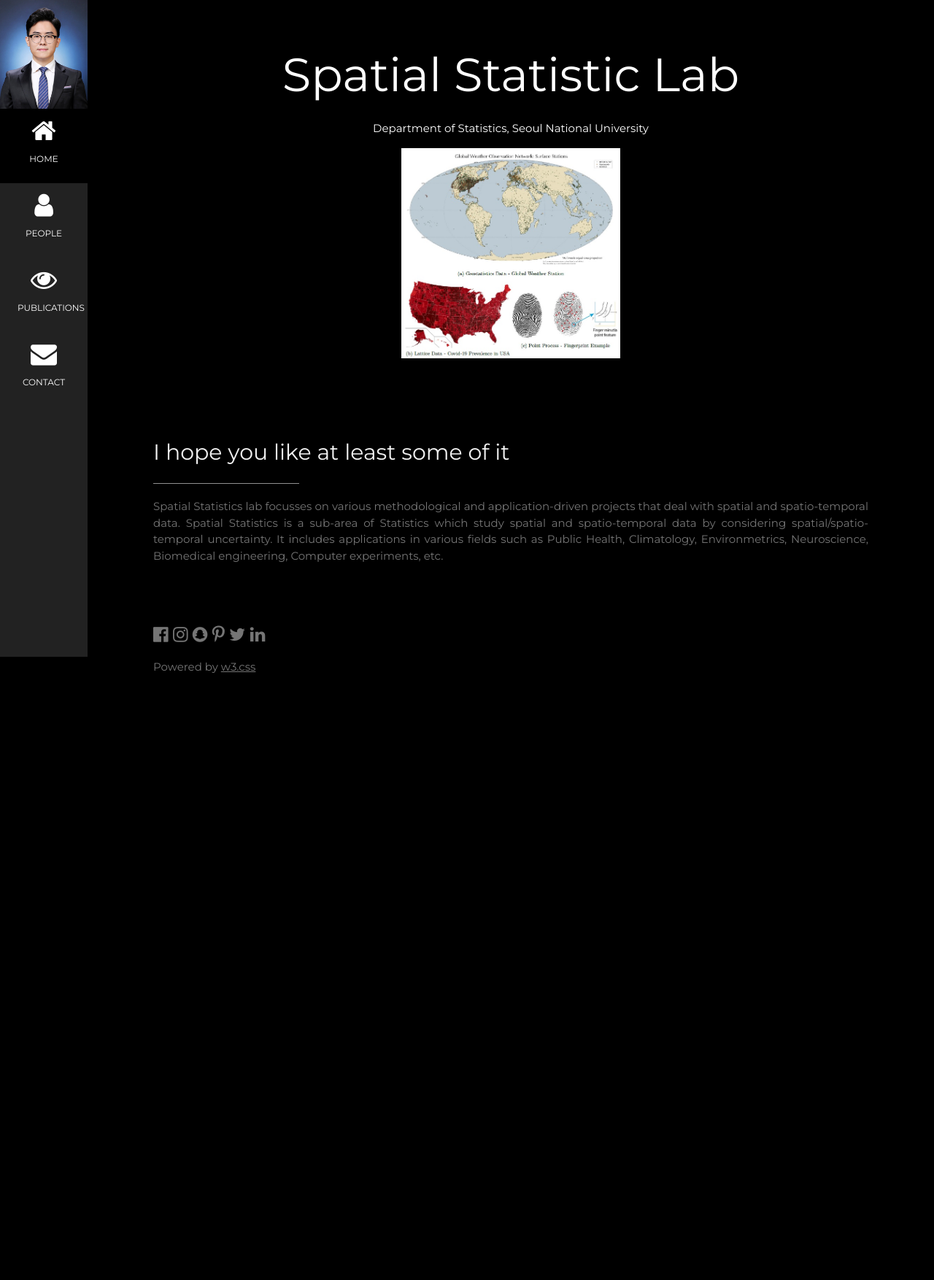
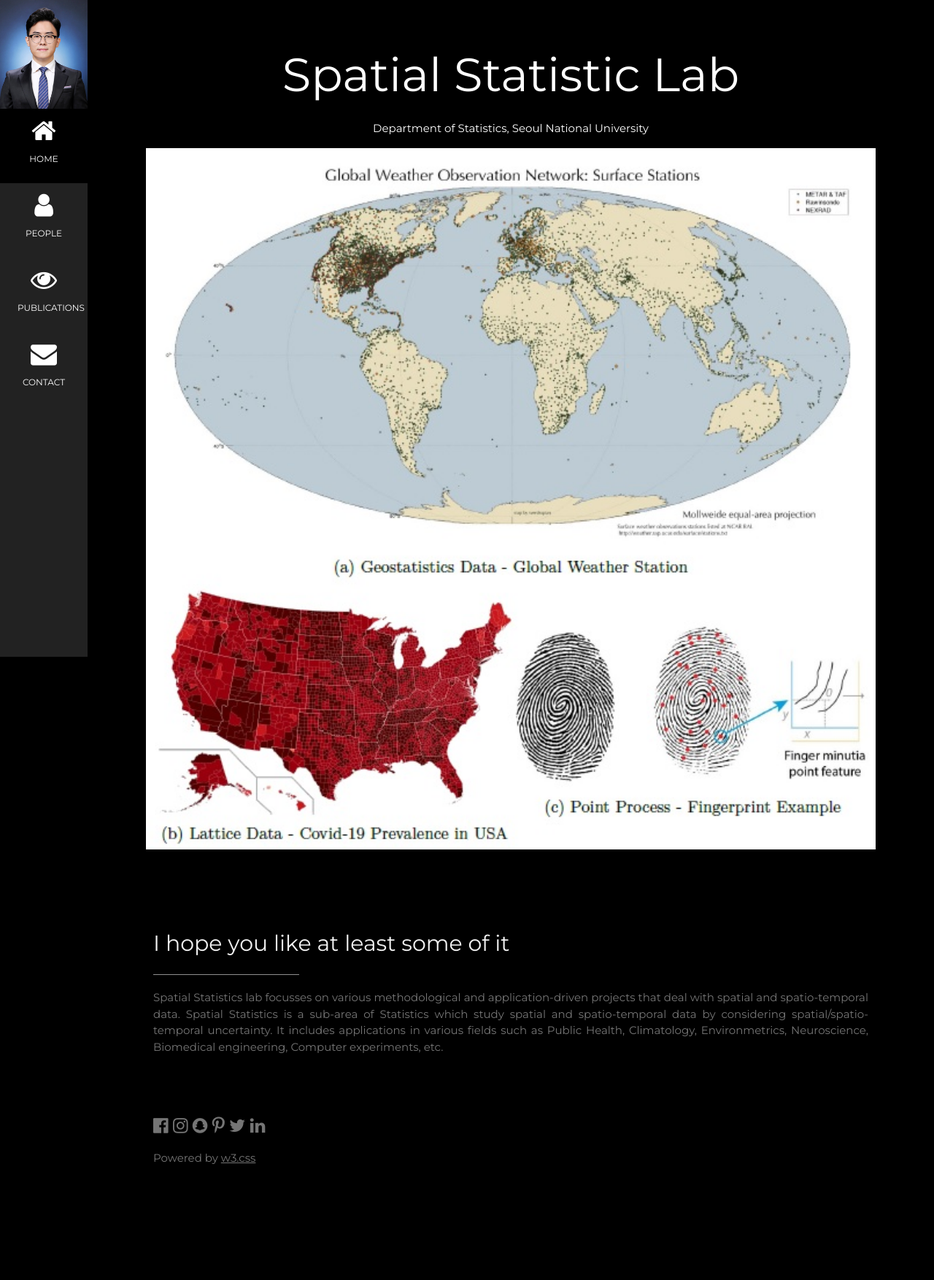
Before and after one commit to starestar/limcstat.github.io, a Jekyll site: the page index.html, which Jekyll copies as it is, in a window 1280 px wide. Shown: the whole page at 73% size. Built offline with Jekyll 4.4.1, drawn with Linux system fonts in a browser that asks for light colours; before the commit the page ends 1081 px from its top, so only the background shows below that.

Commit message:
Update index.html

```diff
--- a/index.html
+++ b/index.html
@@ -26,7 +26,7 @@
       <header class="w3-container w3-padding-32 w3-center w3-black" id="home">
         <h1 class="w3-jumbo"><span class="w3-hide-small">Spatial Statistic Lab</h1>
         <p>Department of Statistics, Seoul National University</p>
-        <img src="/images/spat_banner.jpg" style="width:300px">
+        <img src="/images/spat_banner.jpg" style="width:1000px">
       </header>
 
       <!-- About Section -->
```
